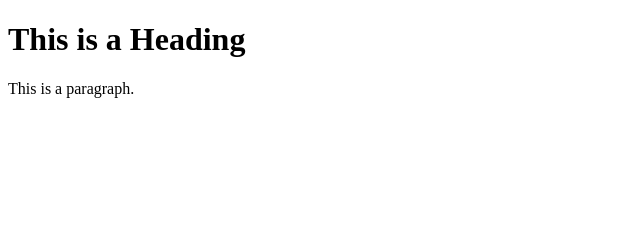
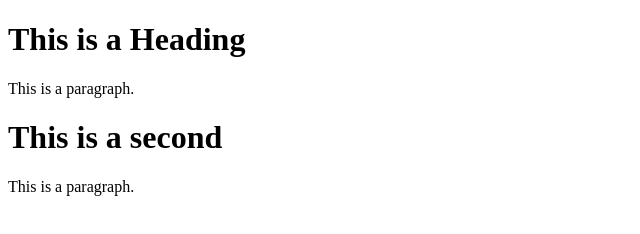
Before and after one commit to ITZIK1966/pamp, a plain HTML site: page index.html in a window 1280 px wide. Shown: the whole page, without its empty margins (0-640 px from the left). Drawn offline with Linux system fonts and the light colour scheme.

Commit message:
Update index.html

```diff
--- a/index.html
+++ b/index.html
@@ -8,5 +8,8 @@
 <h1>This is a Heading</h1>
 <p>This is a paragraph.</p>
 
+<h1>This is a second</h1>
+<p>This is a paragraph.</p>
+
 </body>
 </html>
```
